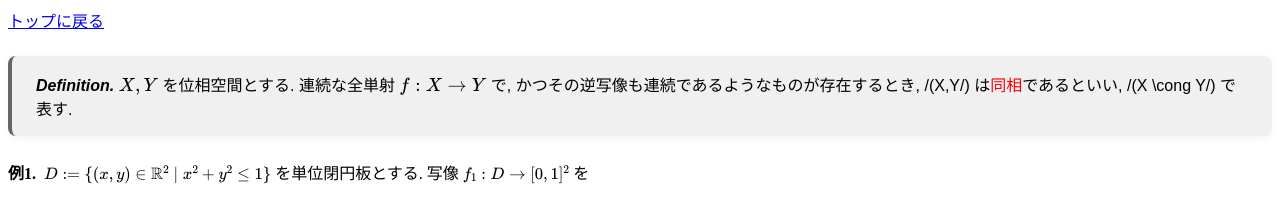
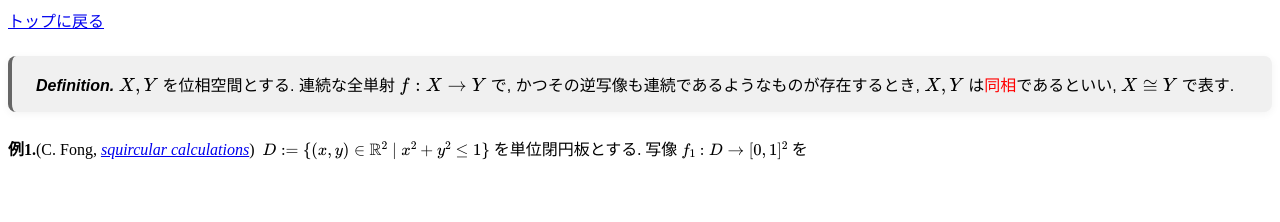
Before and after one commit to SendaTomoya/WebPages, a plain HTML site: page isomorphism.html in a window 1280 px wide. Drawn offline with nearby package versions, Linux system fonts and the light colour scheme.

Commit message:
Update isomorphism.html

```diff
--- a/isomorphism.html
+++ b/isomorphism.html
@@ -24,8 +24,10 @@
 <body>
   <a href="index.html">トップに戻る</a>
   <div class="theorem">
-    <b><em>Definition.</em></b>&nbsp;\(X,Y\) を位相空間とする. 連続な全単射 \(f:X \rightarrow Y\) で, かつその逆写像も連続であるようなものが存在するとき, /(X,Y/) は<span style="color: red;">同相</span>であるといい, /(X \cong Y/) で表す.
+    <b><em>Definition.</em></b>&nbsp;\(X,Y\) を位相空間とする. 連続な全単射 \(f:X \rightarrow Y\) で, かつその逆写像も連続であるようなものが存在するとき,
+    \(X,Y\) は<span style="color: red;">同相</span>であるといい, \(X \cong Y\) で表す.
   </div>
-  <b>例1.</b>&nbsp; \(D:= \{(x,y) \in \mathbb{R}^2 \mid x^2+y^2 \leq 1\}\) を単位閉円板とする. 写像 \(f_1:D \rightarrow [0,1]^2\) を
+  <b>例1.</b>(C. Fong, <a href="https://arxiv.org/vc/arxiv/papers/1604/1604.02174v1.pdf" target="_blank" rel="noopener noreferrer"><em>squircular calculations</em></a>)&nbsp;
+  \(D:= \{(x,y) \in \mathbb{R}^2 \mid x^2+y^2 \leq 1\}\) を単位閉円板とする. 写像 \(f_1:D \rightarrow [0,1]^2\) を
 </body>
 </html>
```
